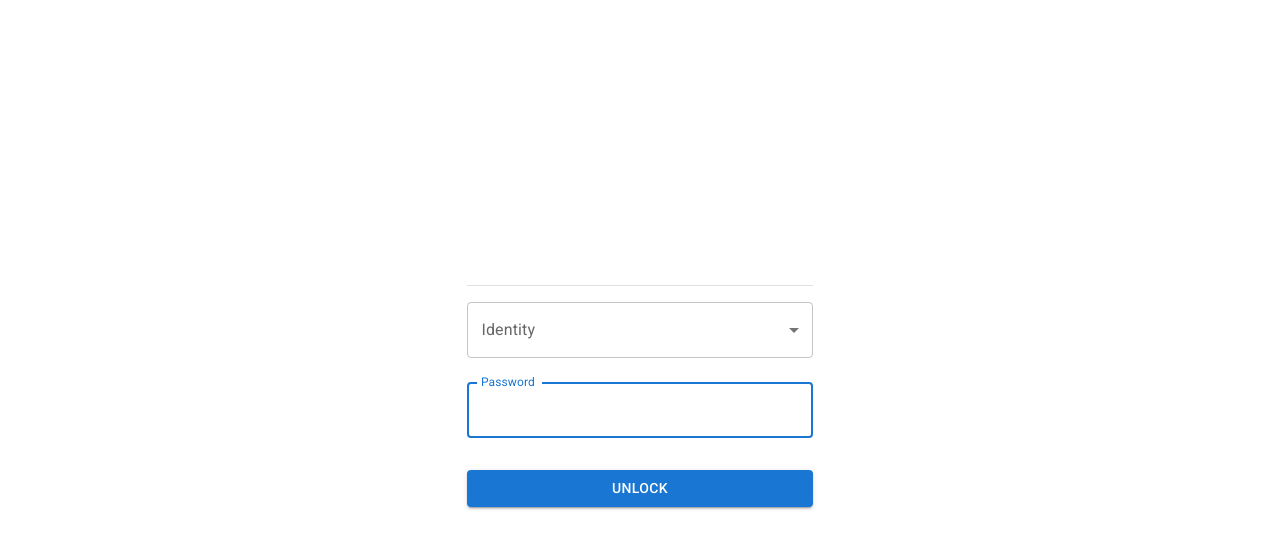
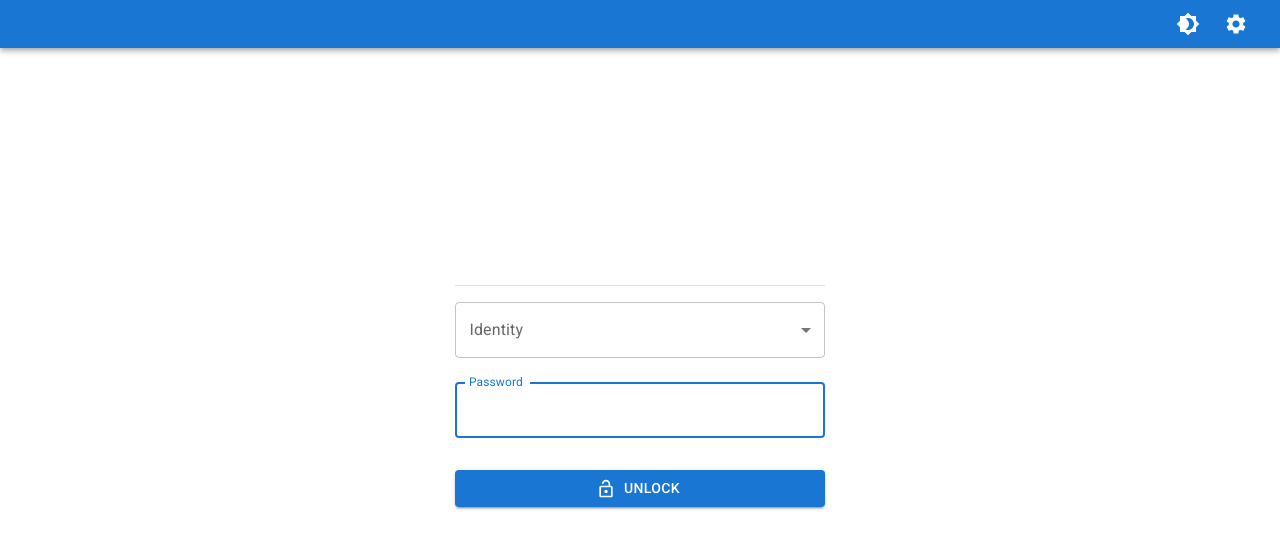
Before and after one commit to untoldwind/t-rust-less-ui, a React (Vite) app: page / in a window 1280 px wide. Shown: the top 548 px of the page. Built offline with nearby package versions, Linux system fonts and the light colour scheme.

Commit message:
Add app bar

```diff
--- /dev/null
+++ b/src/components/lookup/lookup.tsx
@@ -0,0 +1,5 @@
+import React from "react";
+
+export const Lookup: React.FC = () => {
+  return <div>bla</div>;
+};
--- a/src/components/navigation.tsx
+++ b/src/components/navigation.tsx
@@ -1,8 +1,13 @@
-import React from "react";
+import React, { useContext, useEffect } from "react";
 import { Unlock } from "./unlock/unlock";
+import { Lookup } from "./lookup/lookup";
+import { BackendContext } from "../backend/provider";
+import { AppBar, Box, IconButton, Toolbar } from "@mui/material";
+import { ColorModeContext } from "../main";
+import { Brightness4, Brightness7, Lock, Settings } from "@mui/icons-material";
 
 export interface NavigationState {
-  page: "Unlock";
+  page: "Unlock" | "Lookup";
 }
 
 export const NavigationContext = React.createContext<NavigationState>({
@@ -10,18 +15,50 @@ export const NavigationContext = React.createContext<NavigationState>({
 });
 
 export const Navigation: React.FC = () => {
-  const [page, _] = React.useState<NavigationState["page"]>("Unlock");
+  const { colorMode, toggleColorMode } = useContext(ColorModeContext);
+  const { status, lockStore } = useContext(BackendContext);
+  const [page, setPage] = React.useState<NavigationState["page"]>("Unlock");
 
   function pageComponent() {
     switch (page) {
       case "Unlock":
         return <Unlock />;
+      case "Lookup":
+        return <Lookup />;
     }
   }
 
+  useEffect(() => {
+    if (!status) return;
+    if (page === "Unlock" && !status.locked) setPage("Lookup");
+    if (page === "Lookup" && status.locked) setPage("Unlock");
+  }, [status]);
+
   return (
     <NavigationContext.Provider value={{ page }}>
-      {pageComponent()}
+      <Box sx={{ display: "flex" }}>
+        <AppBar position="absolute">
+          <Toolbar variant="dense">
+            <Box sx={{ flexGrow: 1 }} />
+            {status?.unlocked_by && (
+              <IconButton sx={{ ml: 1 }} onClick={lockStore} color="inherit">
+                <Lock />
+              </IconButton>
+            )}
+            <IconButton
+              sx={{ ml: 1 }}
+              onClick={toggleColorMode}
+              color="inherit"
+            >
+              {colorMode === "dark" ? <Brightness7 /> : <Brightness4 />}
+            </IconButton>
+            <IconButton sx={{ ml: 1 }} color="inherit">
+              <Settings />
+            </IconButton>
+          </Toolbar>
+        </AppBar>
+        {pageComponent()}
+      </Box>
     </NavigationContext.Provider>
   );
 };
--- a/src/components/unlock/unlock.tsx
+++ b/src/components/unlock/unlock.tsx
@@ -12,6 +12,7 @@ import {
 } from "@mui/material";
 import React, { FormEvent, useContext, useEffect, useState } from "react";
 import { BackendContext } from "../../backend/provider";
+import { LockOpen } from "@mui/icons-material";
 
 export const Unlock: React.FC = () => {
   const { stores, selectedStore, identities, unlockStore } =
@@ -93,6 +94,7 @@ export const Unlock: React.FC = () => {
             fullWidth
             variant="contained"
             sx={{ mt: 3, mb: 2 }}
+            startIcon={<LockOpen />}
           >
             Unlock
           </Button>
--- a/src/main.tsx
+++ b/src/main.tsx
@@ -11,8 +11,11 @@ import { Navigation } from "./components/navigation";
 import { BackendProvider } from "./backend/provider";
 import { SnackbarProvider } from "notistack";
 
-export const ColorModeContext = React.createContext({
-  mode: "light",
+export const ColorModeContext = React.createContext<{
+  colorMode: "light" | "dark";
+  toggleColorMode: () => void;
+}>({
+  colorMode: "light",
   toggleColorMode: () => {},
 });
 
@@ -20,7 +23,7 @@ const Root: React.FC = () => {
   const [mode, setMode] = React.useState<"light" | "dark">("light");
   const colorMode = React.useMemo(
     () => ({
-      mode,
+      colorMode: mode,
       toggleColorMode: () => {
         setMode((prevMode) => (prevMode === "light" ? "dark" : "light"));
       },
```
